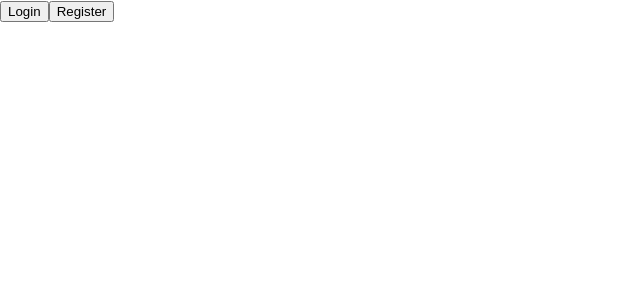
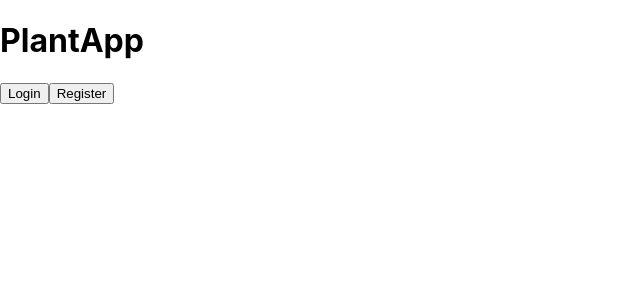
Before and after one commit to isdi-coders-2023/Daniel-Ursua-Final-Project-front-202301-mad, a React (Create React App) app: page / in a window 1280 px wide. Shown: the top 300 px of the page, without its empty margins (0-640 px from the left). Built offline with nearby package versions, Linux system fonts and the light colour scheme.

Commit message:
Add title to home

```diff
--- a/src/pages/home/home.tsx
+++ b/src/pages/home/home.tsx
@@ -11,6 +11,7 @@ export default function Home() {
 
   return (
     <>
+      <h1>PlantApp</h1>
       <button onClick={handleLogin}>Login</button>
       <button onClick={handleRegister}> Register</button>
     </>
```
